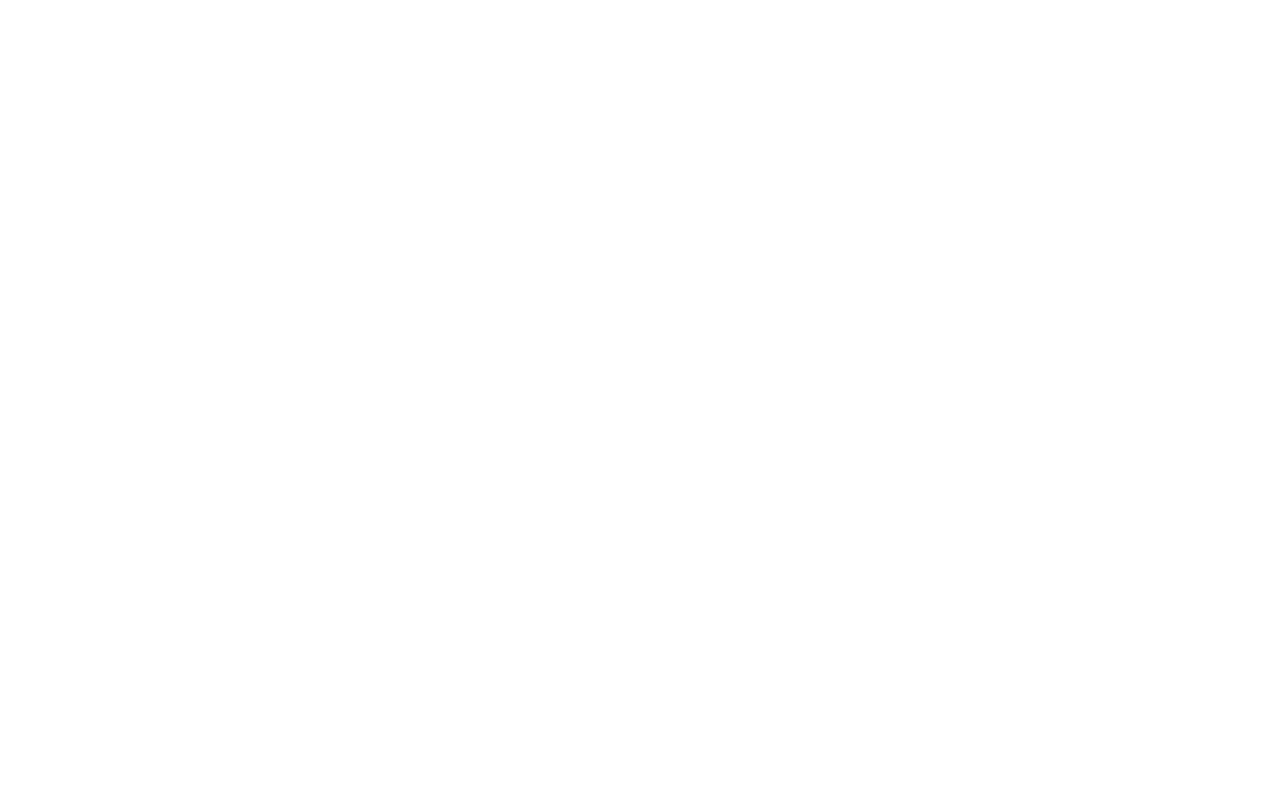
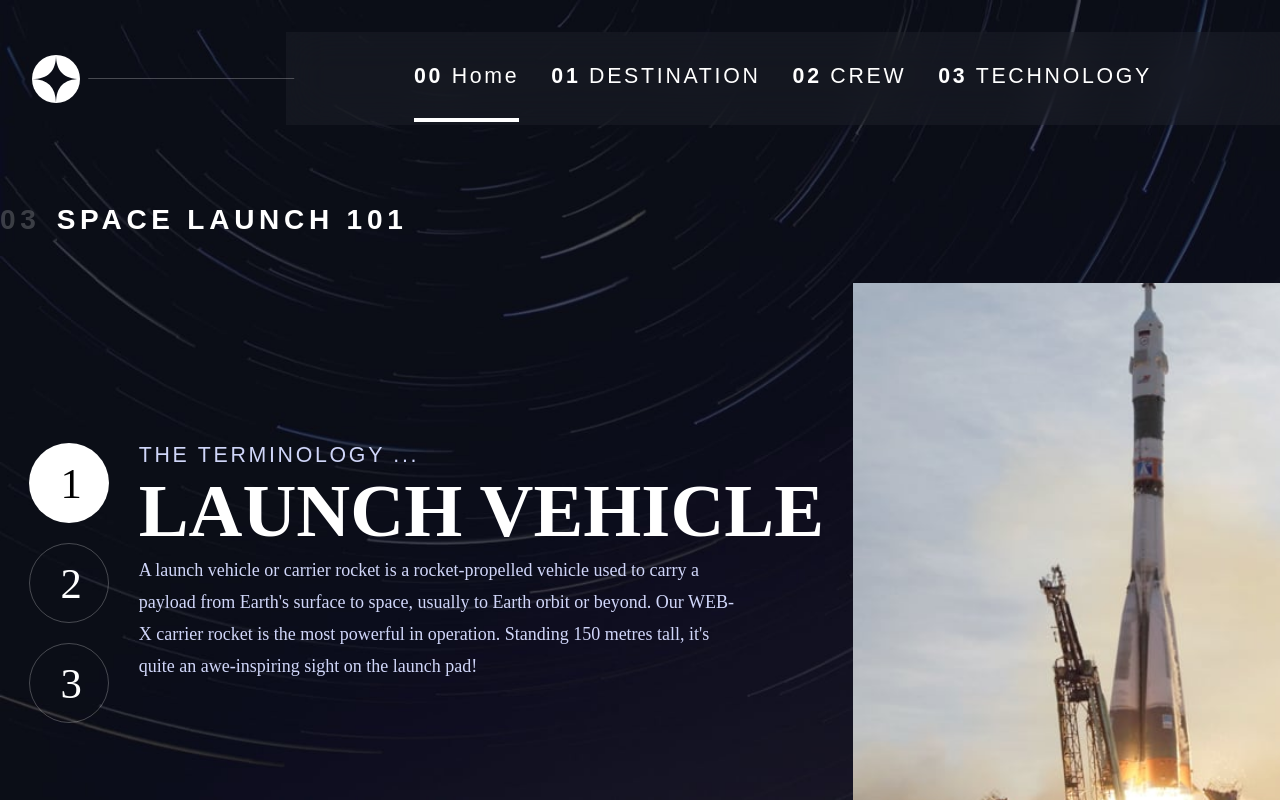
Before and after one commit to kielonl/space-tourism, a Vue app: page /technology in a window 1280 px wide. Before the commit this address had no page. Built offline with nearby package versions, Linux system fonts and the light colour scheme; a web font is replaced by a local one.

Commit message:
added technology view

```diff
--- a/src/router/index.ts
+++ b/src/router/index.ts
@@ -2,6 +2,7 @@
 import HomeView from "@/views/HomeView.vue";
 import DestinationView from "@/views/DestinationView.vue";
 import CrewView from "@/views/CrewView.vue";
+import TechnologyView from "@/views/TechnologyView.vue";
 
 const router = createRouter({
   history: createWebHistory(import.meta.env.BASE_URL),
@@ -21,6 +22,11 @@
       name: "crew",
       component: CrewView,
     },
+    {
+      path: "/technology",
+      name: "technology",
+      component: TechnologyView,
+    },
   ],
 });
 
--- /dev/null
+++ b/src/views/TechnologyView.vue
@@ -0,0 +1,315 @@
+<template>
+  <main id="technology">
+    <HeaderMenu />
+    <div class="technology-wrapper">
+      <div class="technology-heading">
+        <h5>03</h5>
+        <h5>SPACE LAUNCH 101</h5>
+      </div>
+      <div class="technology-body">
+        <div class="left-side">
+          <div class="left-container">
+            <div class="slider">
+              <div class="radio-container">
+                <input
+                  type="radio"
+                  value="launchVehicle"
+                  name="technology"
+                  v-model="currentTechnology"
+                />
+                <label for="technology">1</label>
+              </div>
+              <div class="radio-container">
+                <input
+                  type="radio"
+                  value="spacePort"
+                  name="technology"
+                  v-model="currentTechnology"
+                />
+                <label for="technology">2</label>
+              </div>
+              <div class="radio-container">
+                <input
+                  type="radio"
+                  value="spaceCapsule"
+                  name="technology"
+                  v-model="currentTechnology"
+                />
+                <label for="technology">3</label>
+              </div>
+            </div>
+            <div class="description">
+              <div class="nav-text">THE TERMINOLOGY ...</div>
+              <h3>{{ technologyInfo[currentTechnology].name }}</h3>
+              <div class="body-text">
+                {{ technologyInfo[currentTechnology].bodyText }}
+              </div>
+            </div>
+          </div>
+        </div>
+        <div class="right-side">
+          <div
+            class="technology-image--portrait"
+            :style="{
+              background: `url(${technologyInfo[currentTechnology].image.portrait})`,
+              backgroundSize: 'cover',
+            }"
+          ></div>
+          <div
+            class="technology-image--landscape"
+            :style="{
+              background: `url(${technologyInfo[currentTechnology].image.landscape})`,
+              backgroundSize: 'cover',
+            }"
+          ></div>
+        </div>
+      </div>
+    </div>
+  </main>
+</template>
+
+<script setup lang="ts">
+import HeaderMenu from "@/components/HeaderMenu.vue";
+import { ref } from "vue";
+
+const technologyInfo = {
+  launchVehicle: {
+    name: "Launch Vehicle",
+    bodyText:
+      "A launch vehicle or carrier rocket is a rocket-propelled vehicle used to carry a payload from Earth's surface to space, usually to Earth orbit or beyond. Our WEB-X carrier rocket is the most powerful in operation. Standing 150 metres tall, it's quite an awe-inspiring sight on the launch pad!",
+    image: {
+      portrait: "src/assets/technology/image-launch-vehicle-portrait.jpg",
+      landscape: "src/assets/technology/image-launch-vehicle-landscape.jpg",
+    },
+  },
+  spacePort: {
+    name: "Space Port",
+    bodyText:
+      "A spaceport or cosmodrome is a site for launching (or receiving) spacecraft, by analogy to the seaport for ships or airport for aircraft. Based in the famous Cape Canaveral, our spaceport is ideally situated to take advantage of the Earth’s rotation for launch.",
+    image: {
+      portrait: "src/assets/technology/image-spaceport-portrait.jpg",
+      landscape: "src/assets/technology/image-spaceport-landscape.jpg",
+    },
+  },
+  spaceCapsule: {
+    name: "Space Capsule",
+    bodyText:
+      "A space capsule is an often-crewed spacecraft that uses a blunt-body reentry capsule to reenter the Earth's atmosphere without wings. Our capsule is where you'll spend your time during the flight. It includes a space gym, cinema, and plenty of other activities to keep you entertained.",
+    image: {
+      portrait: "src/assets/technology/image-space-capsule-portrait.jpg",
+      landscape: "src/assets/technology/image-space-capsule-landscape.jpg",
+    },
+  },
+};
+
+const currentTechnology = ref<"launchVehicle" | "spacePort" | "spaceCapsule">(
+  "launchVehicle"
+);
+</script>
+
+<style scoped lang="scss">
+.radio-container {
+  position: relative;
+  input[type="radio"] {
+    appearance: none;
+    background: transparent;
+    margin: 0;
+    font: inherit;
+    width: 5em;
+    height: 5em;
+    border: 1px solid rgba(255, 255, 255, 0.25);
+    border-radius: 50%;
+    cursor: pointer;
+    &:not(:checked):hover {
+      border-color: white;
+    }
+    &:checked {
+      background: white;
+    }
+    &:checked + label {
+      color: black;
+      z-index: 1;
+    }
+  }
+  label {
+    color: white;
+    position: absolute;
+    top: 20%;
+    left: 39%;
+    font-size: 32pt;
+    margin: 0 auto;
+    z-index: -1;
+    cursor: pointer;
+  }
+}
+
+#technology {
+  background: url("src/assets/technology/background-technology-desktop.jpg")
+    no-repeat center center fixed;
+  background-size: cover;
+  height: 100vh;
+  overflow: hidden;
+  .technology-wrapper {
+    .technology-heading {
+      display: flex;
+      flex-direction: row;
+      gap: 1rem;
+      width: fit-content;
+      & > h5 {
+        font-size: 28px;
+      }
+      & > h5:nth-child(1) {
+        color: white;
+        opacity: 0.2;
+        font-weight: bold;
+      }
+      & > h5:nth-child(2) {
+        color: white;
+      }
+    }
+    .technology-body {
+      display: grid;
+      grid-template-columns: 2fr 1fr;
+      grid-template-rows: 1fr;
+      grid-column-gap: 0px;
+      grid-row-gap: 0px;
+      .left-side {
+        z-index: 1;
+        transform: translateY(10rem);
+        margin-bottom: 20rem;
+        .description {
+          .nav-text {
+            color: #d0d6f9;
+          }
+        }
+        .left-container {
+          display: flex;
+          flex-direction: row;
+          justify-content: space-evenly;
+          .slider {
+            display: flex;
+            flex-direction: column;
+            align-self: center;
+            gap: 1rem;
+          }
+        }
+
+        h3 {
+          margin: 0rem;
+          text-transform: uppercase;
+        }
+        .body-text {
+          max-width: 38rem;
+          word-wrap: break-word;
+          line-height: 32px;
+          font-size: 18px;
+        }
+      }
+      .right-side {
+        width: 100%;
+        height: 100%;
+        .technology-image--portrait {
+          background-size: cover;
+          height: 100%;
+        }
+        .technology-image--landscape {
+          display: none;
+        }
+      }
+    }
+  }
+}
+
+@media (max-width: 768px) {
+  .radio-container {
+    input[type="radio"] {
+      width: 3.7em;
+      height: 3.7em;
+    }
+    label {
+      font-size: 24pt;
+    }
+  }
+  #technology {
+    background: url("src/assets/technology/background-technology-tablet.jpg")
+      no-repeat center center fixed;
+    .technology-wrapper {
+      .technology-body {
+        display: flex;
+        flex-direction: column-reverse;
+        .left-side {
+          transform: translateY(0rem);
+          margin-bottom: 0rem;
+          .left-container {
+            flex-direction: column;
+            align-items: center;
+            text-align: center;
+            .slider {
+              flex-direction: row;
+              margin: 2rem 0;
+            }
+          }
+        }
+        .right-side {
+          .technology-image--landscape {
+            display: block;
+            //background: url("src/assets/technology/image-launch-vehicle-landscape.jpg");
+            background-position: center;
+            height: 30vh;
+          }
+          .technology-image--portrait {
+            display: none;
+          }
+        }
+      }
+    }
+  }
+  @media (max-width: 375px) {
+    .radio-container {
+      input[type="radio"] {
+        width: 2.5em;
+        height: 2.5em;
+      }
+      label {
+        font-size: 16pt;
+      }
+    }
+    #technology {
+      background: url("src/assets/technology/background-technology-mobile.jpg")
+        no-repeat center center fixed;
+      .technology-wrapper {
+        .technology-heading {
+          width: 100%;
+          justify-content: center;
+          align-items: center;
+          & > h5 {
+            font-size: 16px;
+          }
+        }
+        .technology-body {
+          .left-side {
+            .nav-text {
+              font-size: 14px;
+              margin-bottom: 1rem;
+            }
+            .left-container {
+              .slider {
+                margin: 1rem 0;
+              }
+            }
+          }
+          .description {
+            padding: 0 1rem;
+            h3 {
+              font-size: 24px;
+            }
+            .body-text {
+              font-size: 15px;
+            }
+          }
+        }
+      }
+    }
+  }
+}
+</style>
```
